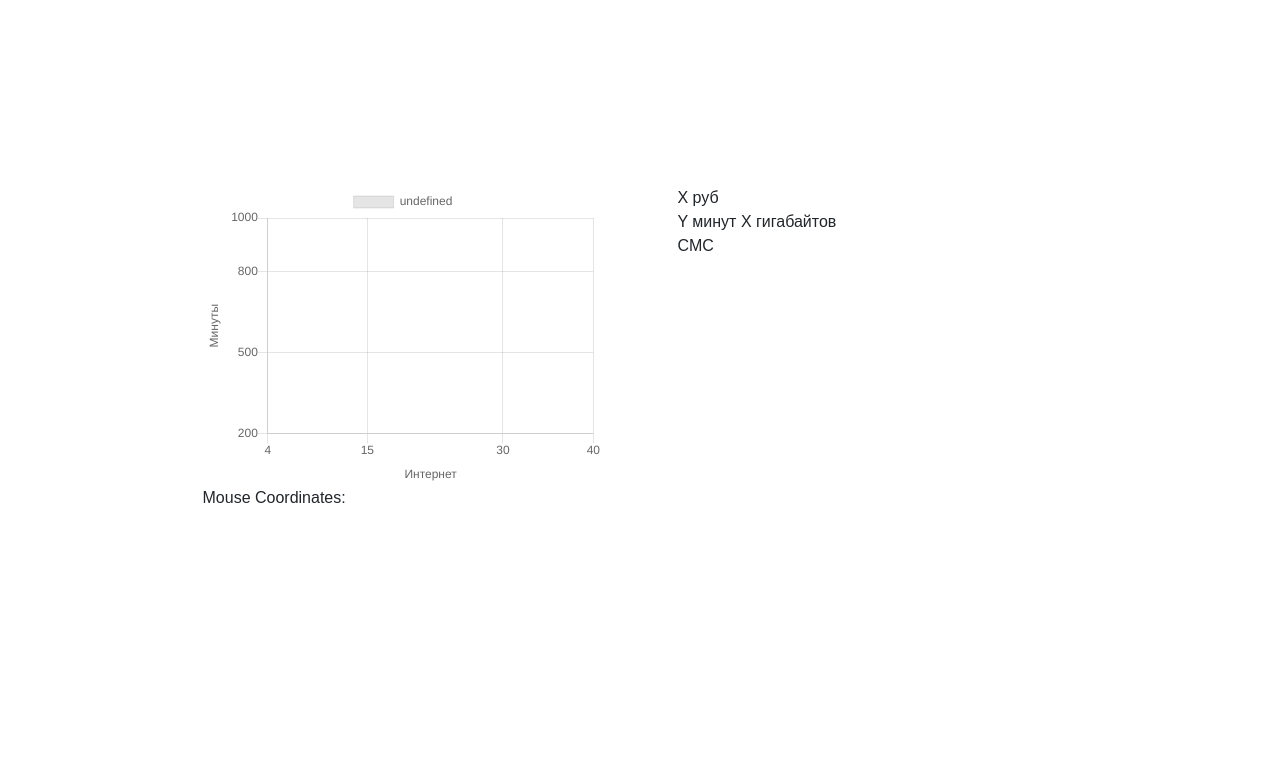
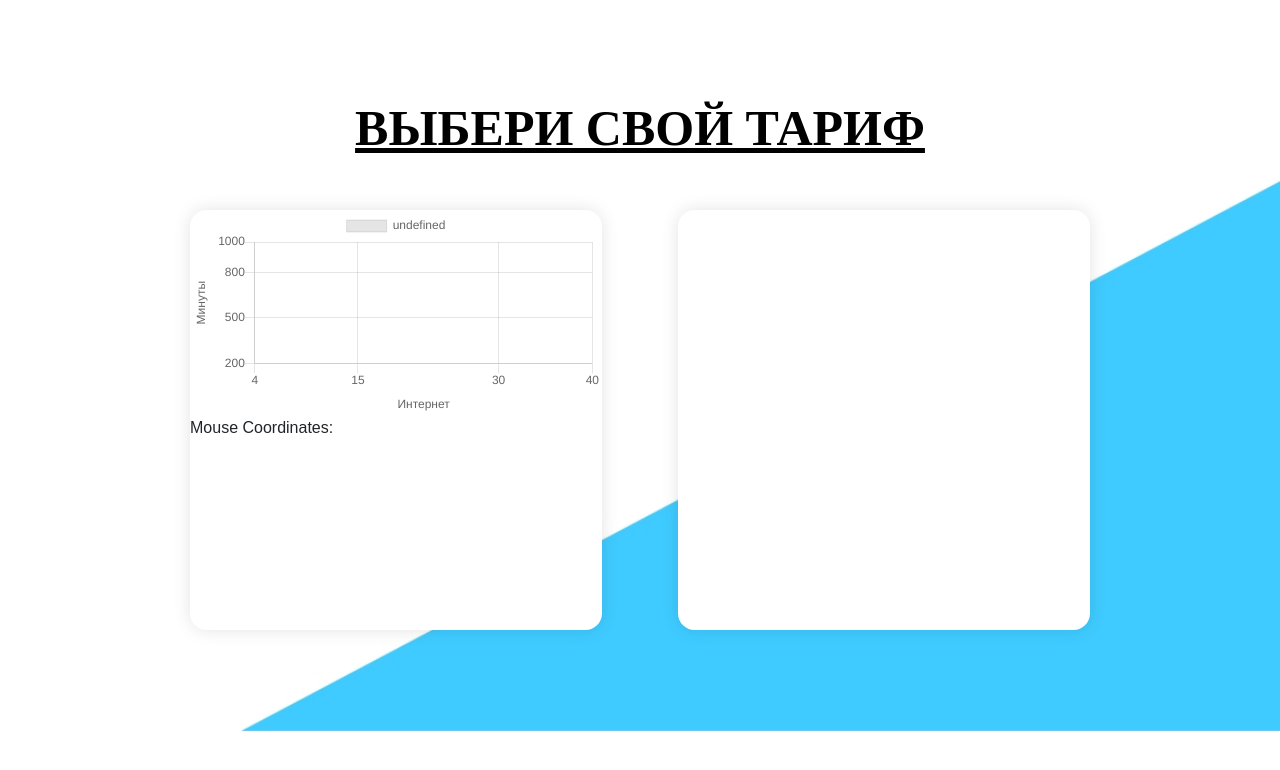
Before and after one commit to Destof/Destof.github.io, a website: page src/index.html in a window 1280 px wide. Drawn offline with Linux system fonts and the light colour scheme.

Commit message:
add design

```diff
--- a/src/index.html
+++ b/src/index.html
@@ -16,16 +16,18 @@
 
             <div class="promo__wrapper">
                 <div class="promo__item hover">
-                    <canvas id="ctx" width="400" height="300"  onclick="checkRange()"></canvas>
+                    <canvas id="ctx"  onclick="checkRange()"></canvas>
 
                     <p id="graph_coords">Mouse Coordinates:</p>
 
                 </div>
 
                 <div class="promo__item">
-                    <div class="promo__descr">Х руб</div>
-                    <div class="promo__descr">Y минут Х гигабайтов</div>
-                    <div class="promo__list">СМС</div>
+                    <div class="promo__price"></div>
+                    <div class="promo__descr">
+                        <div class="promo__boxes"></div>
+                        <div class="promo__boxes"></div>
+                    </div>
                 </div>
             </div>
         </div>
--- a/src/js/script.js
+++ b/src/js/script.js
@@ -78,7 +78,7 @@ $("#ctx").mousemove(function(evt) {
       //console.log(newx + ',' + newy);
       $("#graph_coords").html('Mouse Coordinates: ' + newx.toFixed(2) + ',' + newy.toFixed(2));
     }
-  //  return(newx.toFixed(2),newy.toFixed(2))
+  //  return(newx.toFixed(2),newy.toFixed(2));
   });
 
 // $(document).ready(function(){
--- a/src/sass/blocks/_promo.sass
+++ b/src/sass/blocks/_promo.sass
@@ -1,18 +1,25 @@
 .promo
 	min-height: 688px
-	//background-color: #000000
-	padding: 85px 0 91px 0
+	background: url(../../img/bg.jpg) center center/cover no-repeat;
+	padding: 91px 0 103px 0
 	&__title
-		color: #ffffff
+		color: #000000
 		font-family: "Tele 2 Text Sans Web SHORT"
-		font-size: 38px
-		font-weight: bold
+		font-size: 50px
+		font-weight: 700
+		text-decoration: underline
 		text-align: center
 	&__wrapper
 		display: flex
-		justify-content: space-around
+		justify-content: space-between
 		align-items: center
 		margin-top: 44px
 	&__item
-		width: 400px
-		height: 300px
+		width: 412px
+		height: 420px
+		box-shadow: 0 0 18px rgba(0, 0, 0, 0.11)
+		background-color: #ffffff
+		border-radius: 4%
+		#ctx
+			width:80%
+			height:90%
--- a/src/sass/style.sass
+++ b/src/sass/style.sass
@@ -4,5 +4,5 @@
 
 
 .container
-	max-width: 950px
+	max-width: 900px
 	margin: 0 auto
```
Also changed, not shown: src/css/style.min.css, src/img/bg.jpg (added).
